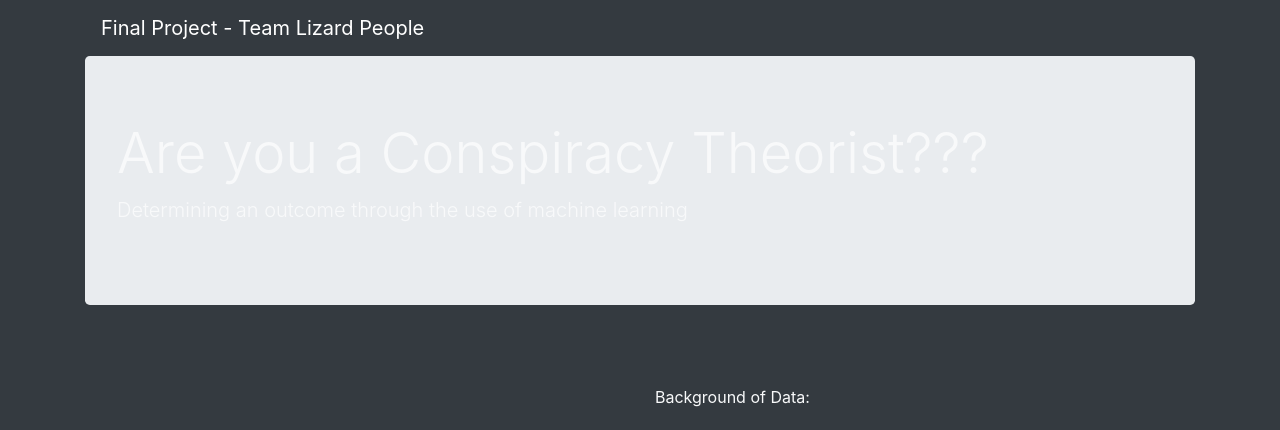
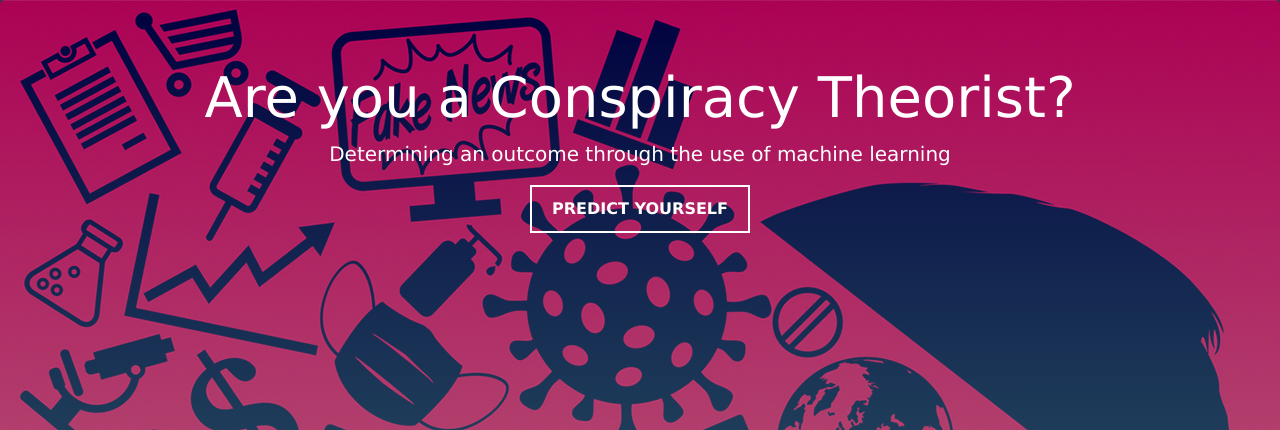
Before and after one commit to Maureen220/Conspiracy_Theory_Final, a Flask app: page / in a window 1280 px wide. Shown: the top 430 px of the page. Run offline with Flask 2, Linux system fonts and the light colour scheme; some libraries are stand-ins or nearby versions.

Commit message:
editing our html and css. importing some images. creating file structure

```diff
--- a/app.py
+++ b/app.py
@@ -4,7 +4,7 @@ app = Flask(__name__)
 
 @app.route("/")
 def index():
-    return render_template("index.html", prediction= "static/images/mind_control.gif")
+    return render_template("index.html", prediction= "static/images/aliens.gif")
 
 
 @app.route("/predict", methods=["post"])
--- a/static/css/style.css
+++ b/static/css/style.css
@@ -1,3 +1,33 @@
+.jumbotron{
+  background:
+  linear-gradient(
+    rgba(0, 0, 250, 0.25),
+    rgba(125, 250, 250, 0.45)
+  ),
+  url("../images/conspiracy.jpg");
+  background-repeat: no-repeat;
+  background-attachment: fixed;
+  color:white !important;
+  height:100vh;
+  text-align: center;
+  font-family: 'Verdana', sans-serif;
+  font-weight: bold;
+  }
+
+.button {
+    display: inline-block;
+    border: 2px solid #fff;
+    padding: 10px 20px;
+    color: #fff;
+    text-decoration: none;
+    transition: 0.3s;
+  }
+
+.button:hover {
+    background: #fff;
+    color: #000;
+  }
+
 .responsive-google-slides {
     position: relative;
     padding-bottom: 56.25%;
@@ -5,7 +35,7 @@
     overflow: hidden;
   }
 
-  .responsive-google-slides iframe {
+.responsive-google-slides iframe {
     border: 0;
     position: absolute;
     top: 0;
--- a/templates/index.html
+++ b/templates/index.html
@@ -8,6 +8,7 @@
     <link rel="stylesheet" href="https://maxcdn.bootstrapcdn.com/bootstrap/4.0.0/css/bootstrap.min.css"
         integrity="sha384-Gn5384xqQ1aoWXA+058RXPxPg6fy4IWvTNh0E263XmFcJlSAwiGgFAW/dAiS6JXm" crossorigin="anonymous" />
     <link rel="stylesheet" type="text/css" href="static/css/style.css" />
+
 
     <!-- jquery script for prediction button -->
 
@@ -20,17 +21,11 @@
 </head>
 
 <body class="text-light bg-dark">
-    <div class="container">
-        <div class="sticky">
-            <nav class="navbar navbar-dark bg-dark navbar-expand-lg">
-                <a class="navbar-brand" href="index.html">
-                    Final Project - Team Lizard People
-                </a>
-            </nav>
-        </div>
-        <div class="jumbotron">
-            <h1 class="display-4" >Are you a Conspiracy Theorist???</h1>
+
+        <div class="jumbotron specialjum">
+            <h1 class="display-4" >Are you a Conspiracy Theorist?</h1>
             <p class="lead">Determining an outcome through the use of machine learning</p>
+            <a href="#" class="button">PREDICT YOURSELF</a>
         </div>
         <div class="row">
             <div class="col-sm-6">
@@ -311,6 +306,10 @@
         refresh()
     </script>
     </div>
+
+    <!-- Link to JS file-->
+    <script type="text/javascript" src="../static/js/app.js"></script>
+
 </body>
 
 </html>
```
Also changed, not shown: static/images/conspiracy.jpg (added), static/js/app.js (added).
